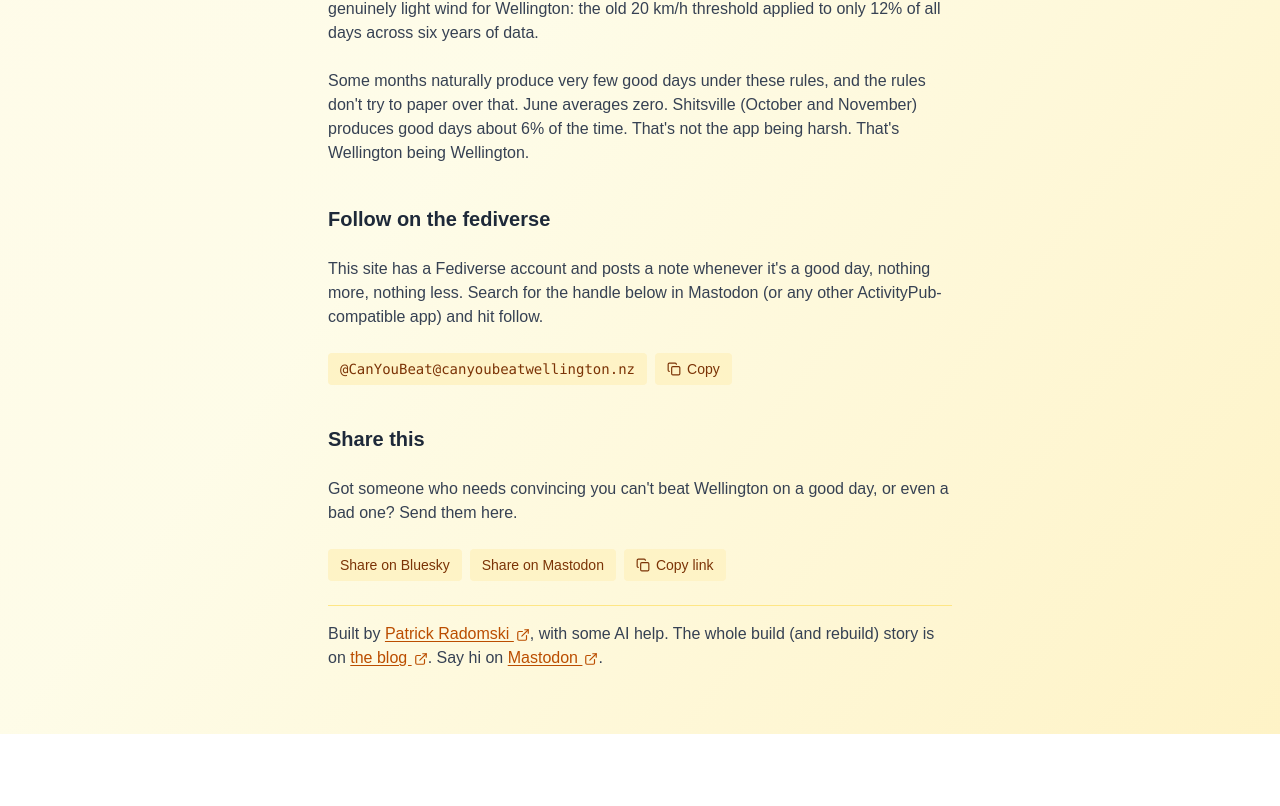
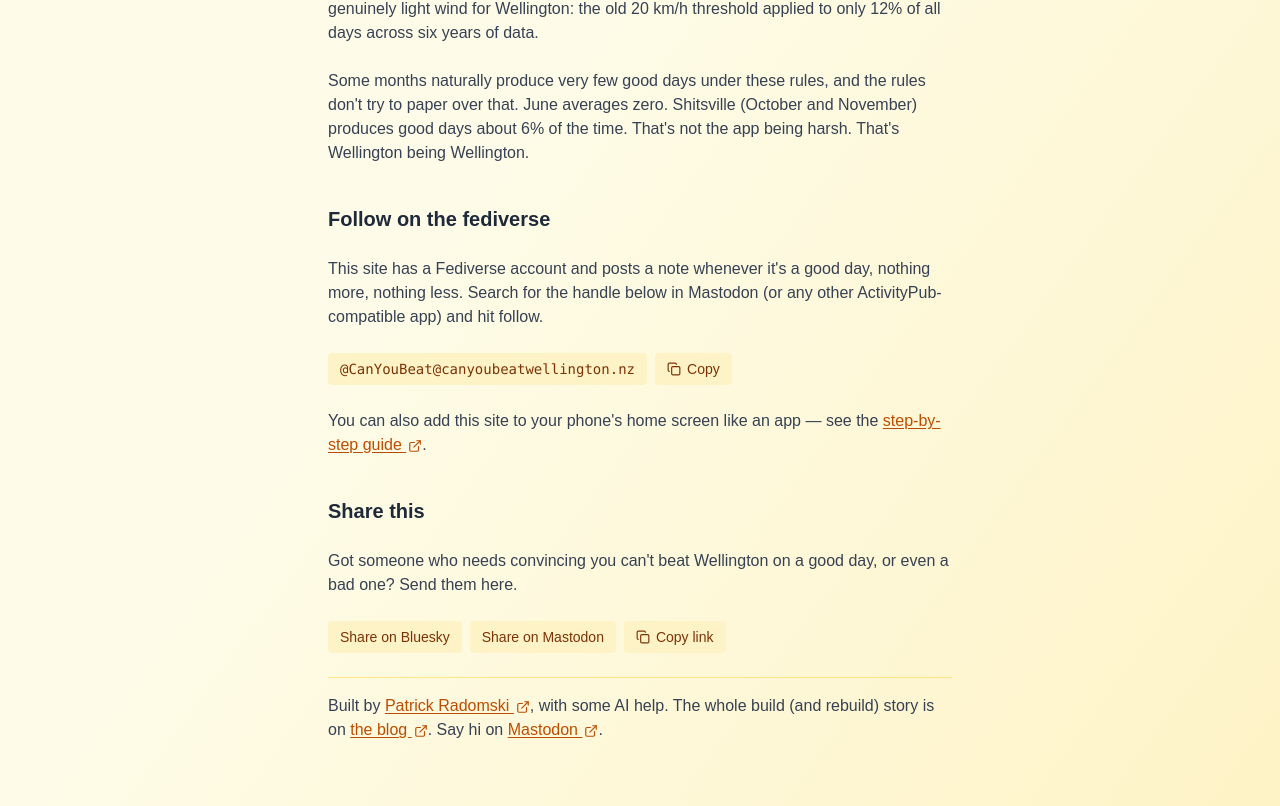
Before and after one commit to patatrat/CanYouBeatWellington, a Next.js app: page /about in a window 1280 px wide. Shown: the part 941-1747 px from the top of the page. Before the commit the page ends 1675 px from the top, so only its background shows below. Built offline with nearby package versions, Linux system fonts and the light colour scheme.

Commit message:
feat: link the PWA install guide from the About page
Simple line under the fediverse-follow section pointing at the
step-by-step "Add to Home Screen" guide on the blog.

```diff
--- a/src/app/about/page.tsx
+++ b/src/app/about/page.tsx
@@ -101,6 +101,12 @@ export default function AboutPage() {
             ActivityPub-compatible app) and hit follow.
           </p>
           <FediverseHandle />
+          <p>
+            You can also add this site to your phone&apos;s home screen like an app — see the{" "}
+            <a href="https://radomski.co.nz/blog/can-you-beat-wellington-on-your-mobile" target="_blank" rel="noopener noreferrer" className="text-amber-700 hover:text-amber-900 underline underline-offset-2">
+              step-by-step guide <ExternalLink className="inline-block w-3.5 h-3.5 ml-0.5" />
+            </a>.
+          </p>
 
           <h2 className="text-xl font-bold text-gray-800 pt-4">Share this</h2>
           <p>
```
